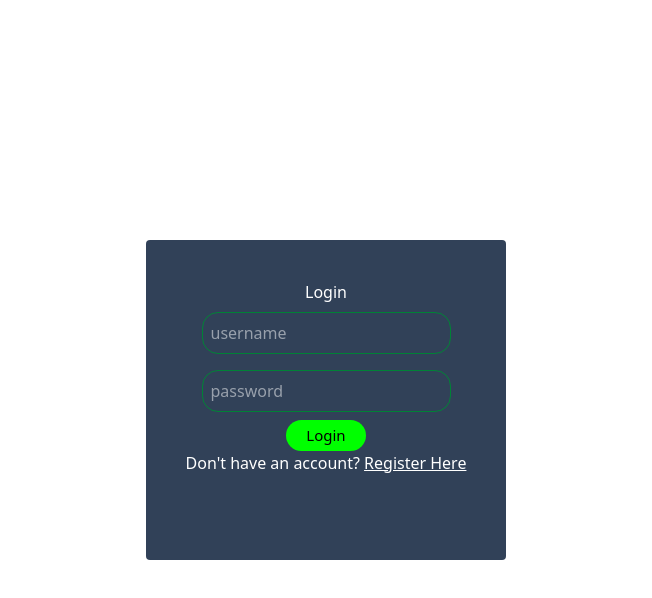
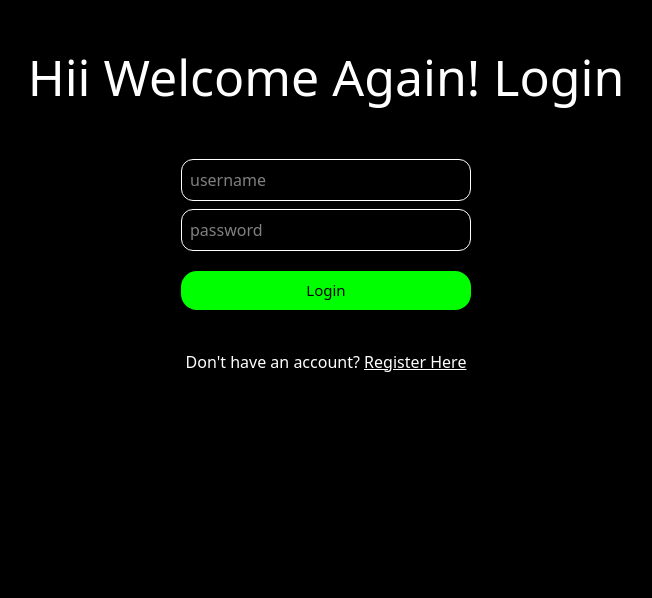
Before and after one commit to RohitSingh-04/Musivan-Frontend, a React (Vite) app: page /login in a window 1280 px wide. Shown: the top 598 px of the page, without its empty margins (314-966 px from the left). Built offline with nearby package versions, Linux system fonts and the light colour scheme; no server answers.

Commit message:
login page redesign

```diff
--- a/src/components/Login.jsx
+++ b/src/components/Login.jsx
@@ -21,12 +21,13 @@ const Login = () => {
   }
 
   return (
-    <div className='w-[100vw] h-[100vh] flex items-center justify-center'>
-      <div className='flex flex-col items-center bg-slate-700 rounded p-10 h-[40vh]'>
-        <h1 className='text-white'>Login</h1>
-        <input type="text" placeholder='username' className='border-green-700 border m-2 p-2 rounded-2xl text-white' onChange={(e)=>{setUsername(e.target.value)}}/>
-        <input type="password" placeholder='password' id="passwd" className='border-green-700 border m-2 p-2 rounded-2xl text-white' onChange={(e)=>{setPassword(e.target.value)}}/>
-        <button className='bg-[#00FF00] text-black text-[15px] px-4 py-1 rounded-2xl cursor-pointer w-[10vh]' onClick={login}>Login</button>
+    <div className='w-[100vw] h-[100vh] justify-center bg-black'>
+      <div className='flex flex-col items-center bg-black rounded p-10'>
+        <h1 className='text-white text-[50px] mb-9'>Hii Welcome Again! Login</h1>
+
+        <input type="text" placeholder='username' className='border m-2 p-2 rounded-xl text-white w-[290px]' onChange={(e)=>{setUsername(e.target.value)}}/>
+        <input type="password" placeholder='password' id="passwd" className='border mb-5 p-2 rounded-xl text-white w-[290px]' onChange={(e)=>{setPassword(e.target.value)}}/>
+        <button className='bg-[#00FF00] text-black text-[15px] px-4 py-2 rounded-2xl cursor-pointer w-[290px] mb-10' onClick={login}>Login</button>
         <div><span className='text-white'>Don't have an account? <button className='cursor-pointer underline' onClick={()=>{navigate("/register")}}>Register Here</button></span></div>
       </div>
     </div>
```
